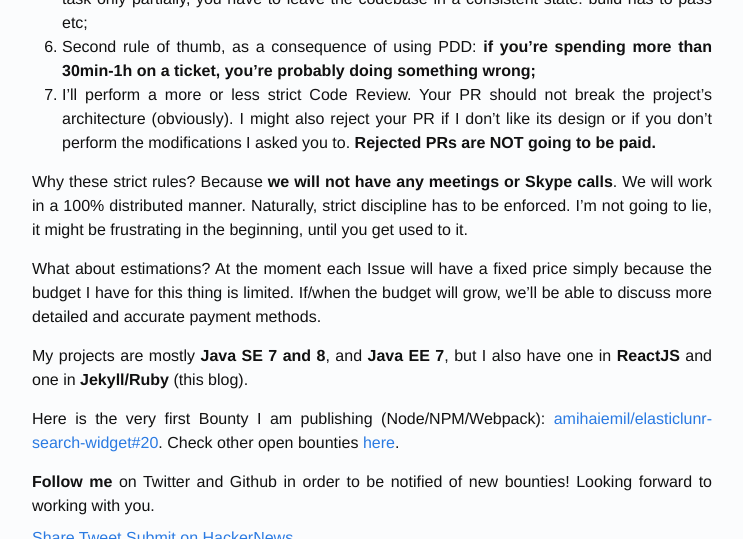
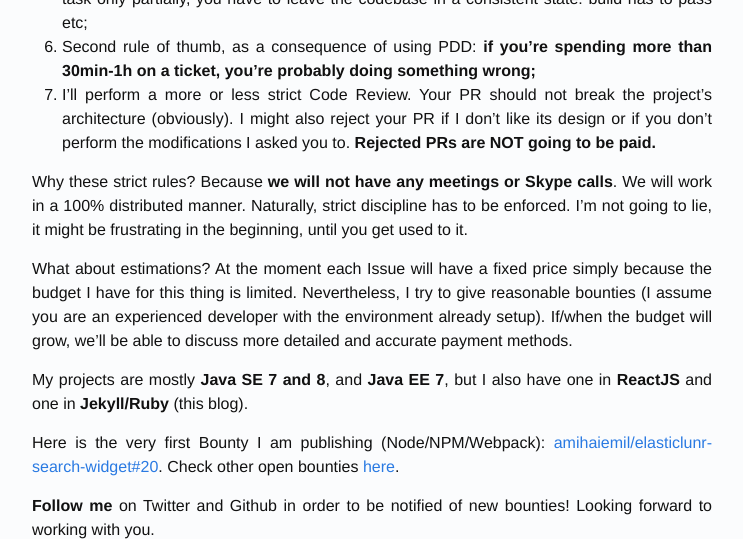
Before and after one commit to amihaiemil/amihaiemil.github.io, a Jekyll site: the page built from _posts/2020-02-15-solve-github-issues-and-get-cash.md, in a window 1280 px wide and 900 px high, scrolled down 1669 px, cut to the strip 0-539 px from the top of the window. Shown: the whole strip, without its empty margins (268-1011 px from the left). Built offline with Jekyll 4.4.1, drawn with Linux system fonts in a browser that asks for light colours; comment, search, counter and statistics services are not loaded.

Commit message:
Update 2020-02-15-solve-github-issues-and-get-cash.md

```diff
--- a/_posts/2020-02-15-solve-github-issues-and-get-cash.md
+++ b/_posts/2020-02-15-solve-github-issues-and-get-cash.md
@@ -51,7 +51,7 @@ How do you know I'll deliver the money? Well... you don't. I can only promise yo
 Why these strict rules? Because **we will not have any meetings or Skype calls**. We will work in a 100% distributed manner. Naturally, strict discipline has to be enforced. I'm not going to lie,
 it might be frustrating in the beginning, until you get used to it.
 
-What about estimations? At the moment each Issue will have a fixed price simply because the budget I have for this thing is limited. If/when the budget will grow, we'll be able to discuss more detailed and accurate payment methods.
+What about estimations? At the moment each Issue will have a fixed price simply because the budget I have for this thing is limited. Nevertheless, I try to give reasonable bounties (I assume you are an experienced developer with the environment already setup). If/when the budget will grow, we'll be able to discuss more detailed and accurate payment methods.
 
 My projects are mostly **Java SE 7 and 8**, and **Java EE 7**, but I also have one in **ReactJS** and one in **Jekyll/Ruby** (this blog).
 
```
